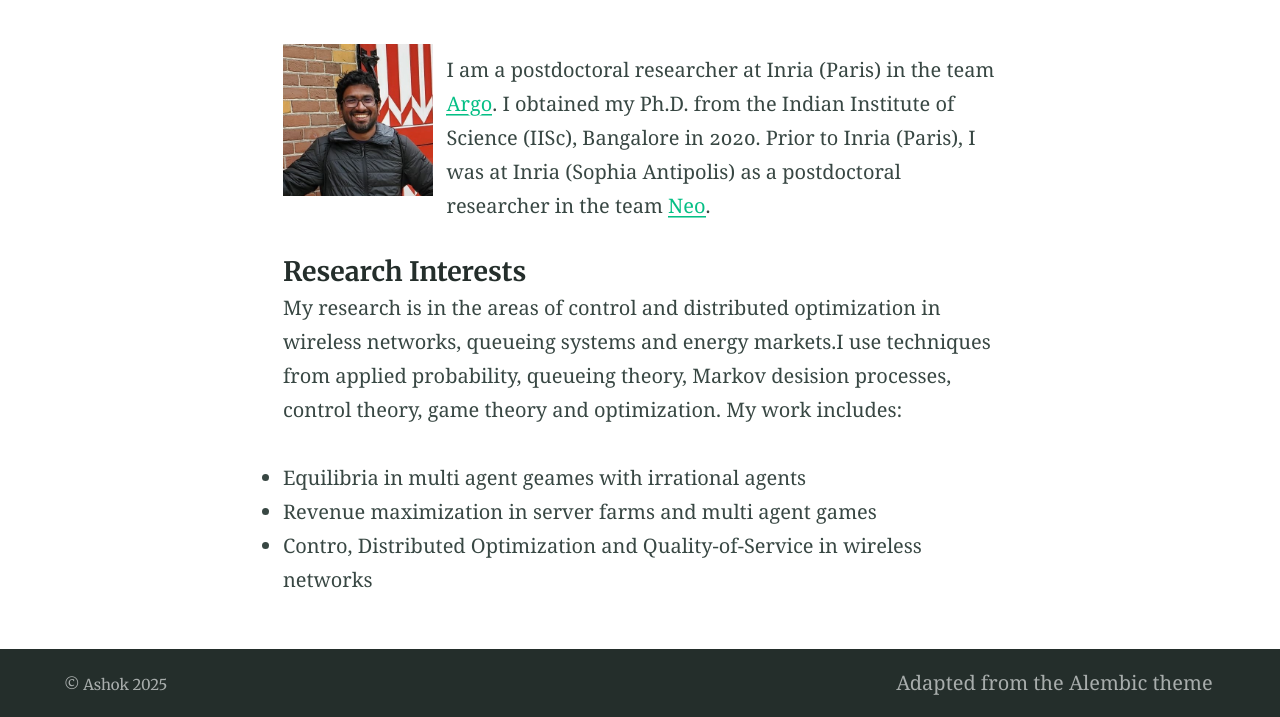
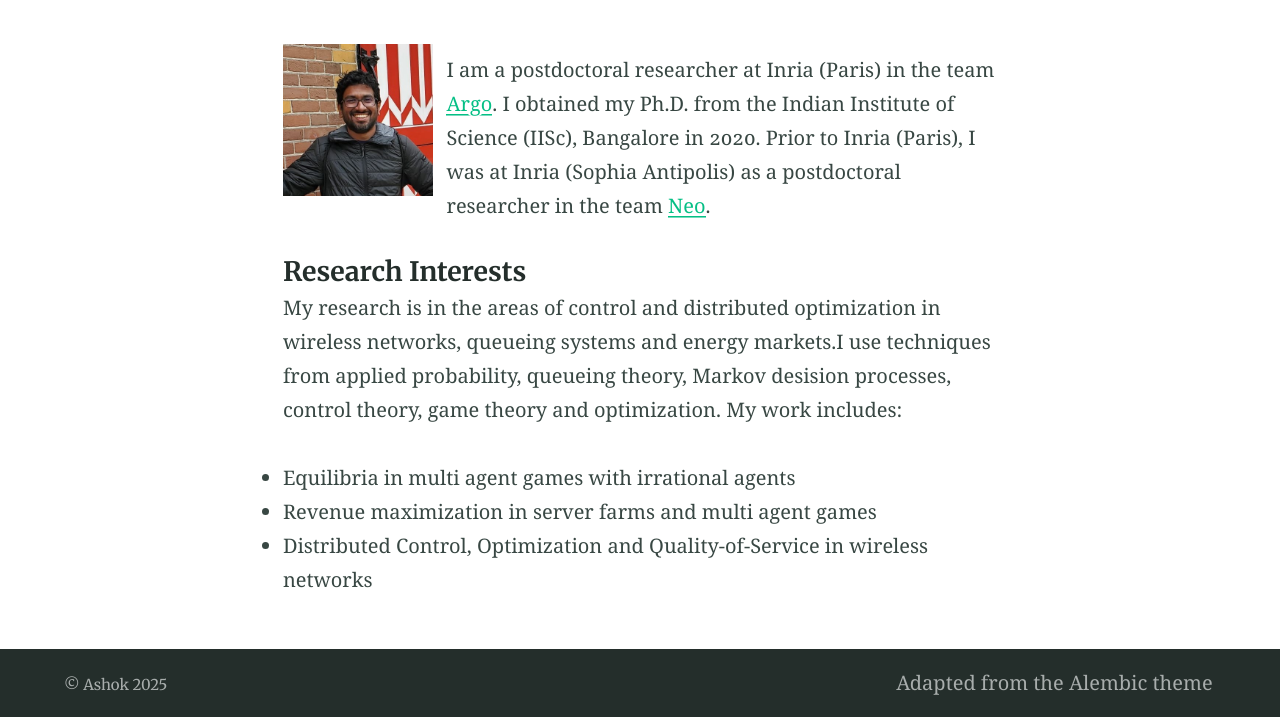
Before and after one commit to ashokkri/ashokkri.github.io, a Jekyll site: the page built from index.md, in a window 1280 px wide. Shown: the part 408-1125 px from the top of the page. Built offline with Jekyll 4.4.1, drawn with Linux system fonts in a browser that asks for light colours.

Commit message:
Update index.md

```diff
--- a/index.md
+++ b/index.md
@@ -13,6 +13,6 @@ I am a postdoctoral researcher at Inria (Paris) in the team [Argo](https://www.i
 
  My research is in the areas of control and distributed optimization in wireless networks, queueing systems and energy markets.I use techniques from applied probability, queueing theory, Markov desision processes, control theory, game theory and optimization. My work includes:
 
-- Equilibria in multi agent geames with irrational agents
+- Equilibria in multi agent games with irrational agents
 - Revenue maximization in server farms and multi agent games
-- Contro, Distributed Optimization and Quality-of-Service in wireless networks
+- Distributed Control, Optimization and Quality-of-Service in wireless networks
```
